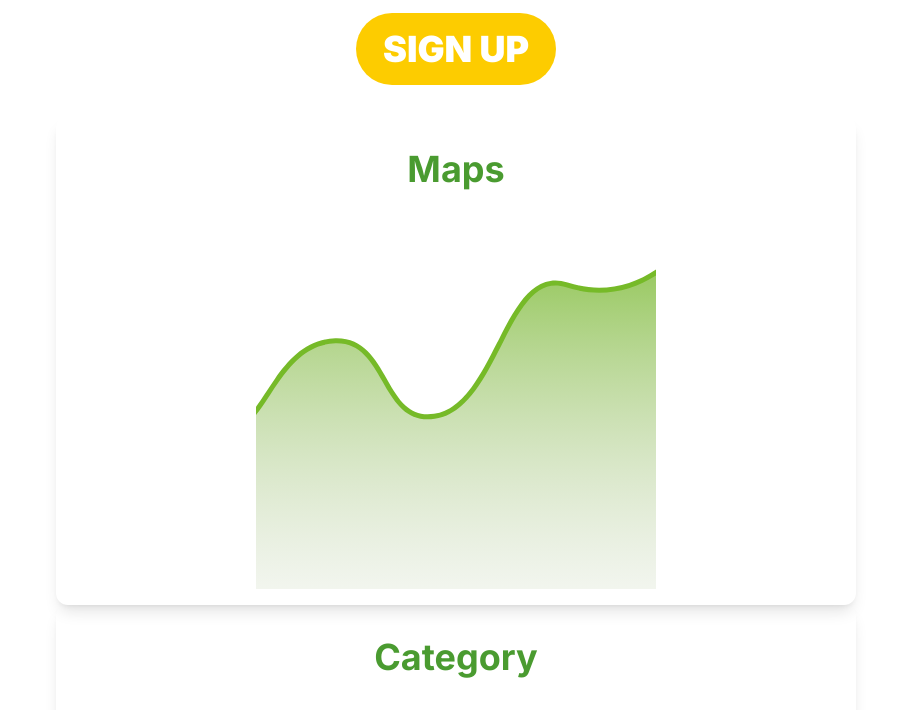
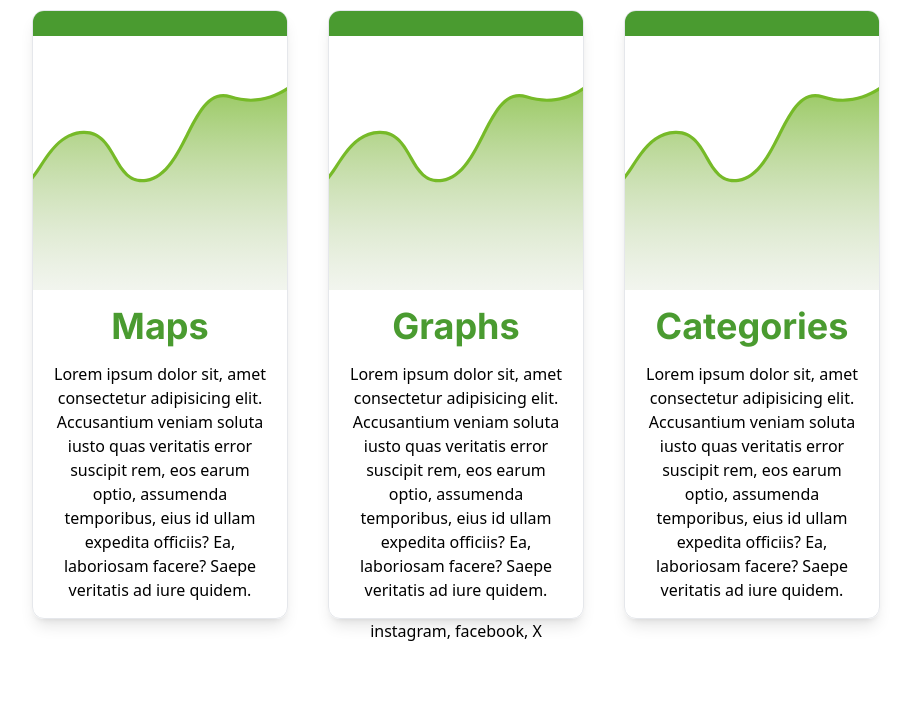
Before and after one commit to energized36/1800_202410_DTC08, a plain HTML site: page index.html in a window 1280 px wide. Shown: the part 865-1575 px from the top of the page, without its empty margins (184-1095 px from the left). Drawn offline with nearby package versions, Linux system fonts and the light colour scheme; a script that the page names is missing.

Commit message:
Update landing page

```diff
--- a/index.html
+++ b/index.html
@@ -53,44 +53,51 @@
             <a href="login.html" class="bg-green-main hover:bg-green-sub text-white font-inter text-2xl p-2 font-black w-32 rounded-full ml-6 text-center">LOG IN</a>
           </div>
         </div>
-        <div class="z-50 relative my-auto flex flex-col items-center md:flex-row w-full md:justify-end md:hidden bg-white" id="dropdown">
+        <div class="z-50 relative my-auto flex flex-col items-center md:flex-row w-full md:justify-end md:hidden bg-white pl-4" id="dropdown">
           <a href="#" class="hover:bg-green-accent hover:bg-opacity-25 align-middle text-3xl font-inter text-green-main font-bold w-full">About</a>
           <a href="#" class="hover:bg-green-accent hover:bg-opacity-25 align-middle text-3xl font-inter text-green-main font-bold w-full">Contact</a>
           <a href="login.html" class="hover:bg-green-accent hover:bg-opacity-25 text-3xl font-inter text-green-main font-bold w-full">Log In</a>
         </div>
     </nav>
 
-    <main class="flex flex-col justify-center items-center mt-20">
+    <main class="flex flex-col justify-center items-center my-20">
       <div class="flex flex-col justify-center md:w-[700px] mx-auto md:mt-32 p-8 rounded-3xl">
-        <img class="m-auto w-[70%]" src="/images/undraw_receipt_re_fre3.svg" />
-        <h1 class="text-2xl font-black font-inter my-auto mb-2 text-green-main md:text-center md:text-6xl">Expense Tracking Made Simple.</h1>
-        <p class="md:text-center">
-          Lorem, ipsum dolor sit amet consectetur adipisicing elit. Minima vitae quae sed architecto, dicta non itaque doloribus! Repudiandae tempore molestiae odit nihil consequatur soluta, aliquam libero iure provident, nulla excepturi perspiciatis
-          reprehenderit error neque officia!
-        </p>
-        <a href="login.html" class="bg-gold-main font-inter text-2xl text-center text-white font-black rounded-full w-[150px] mt-4 mx-auto p-2 md:w-[200px] md:text-4xl md:p-4">SIGN UP</a>
-      </div>
-
-      <div class="rounded-xl shadow-lg w-4/5 max-w-[800px] h-auto p-4">
-        <p class="font-inter text-green-main font-bold text-center text-4xl mt-4">Maps</p>
-        <div class="overflow-hidden rounded-xl w-fullf flex justify-center">
-          <img src="images\Graph.svg" alt="" />
+        <img class="m-auto w-[60%]" src="/images/undraw_receipt_re_fre3.svg" />
+        <div class="flex flex-col p-[25px]">
+          <h1 class="text-2xl font-black font-inter my-auto mb-2 text-green-main text-center text-4xl">Expense Tracking Made Simple.</h1>
+          <p class="text-center">
+            Lorem, ipsum dolor sit amet consectetur adipisicing elit. Minima vitae quae sed architecto, dicta non itaque doloribus! Repudiandae tempore molestiae odit nihil consequatur soluta, aliquam libero iure provident, nulla excepturi perspiciatis
+            reprehenderit error neque officia!
+          </p>
+          <a href="login.html" class="bg-gold-main font-inter text-xl text-center text-white font-black rounded-full mt-4 mx-auto p-3 shadow-md">SIGN UP</a>
         </div>
       </div>
 
-      <div class="rounded-xl shadow-lg w-4/5 max-w-[800px] h-auto p-4">
-        <p class="font-inter text-green-main font-bold text-center text-4xl mt-4">Category</p>
-        <div class="overflow-hidden rounded-xl w-fullf flex justify-center">
-          <img src="images\Graph.svg" alt="" />
-        </div>
+      <div class="gap-10 flex flex-col md:flex-row items-center md:justify-center">
+          <div class="rounded-xl border shadow-lg h-fit flex-col overflow-hidden rounded-xl text-center flex justify-center items-center w-2/3 md:w-1/5 ">
+            <div class="w-full h-[25px] bg-green-accent"></div>
+            <img src="images\Graph.svg" alt="" class="object-contain" />
+            <p class="font-inter text-green-main font-bold text-center text-4xl mt-4">Maps</p>
+            <p class="p-4">Lorem ipsum dolor sit, amet consectetur adipisicing elit. Accusantium veniam soluta iusto quas veritatis error suscipit rem, eos earum optio, assumenda temporibus, eius id ullam expedita officiis? Ea, laboriosam facere? Saepe veritatis ad iure quidem.</p>
+          </div>
+          <div class="rounded-xl border shadow-lg h-fit flex-col overflow-hidden rounded-xl text-center flex justify-center items-center w-2/3 md:w-1/5 ">
+            <div class="w-full h-[25px] bg-green-accent"></div>
+            <img src="images\Graph.svg" alt="" class="object-contain" />
+            <p class="font-inter text-green-main font-bold text-center text-4xl mt-4">Graphs</p>
+            <p class="p-4">Lorem ipsum dolor sit, amet consectetur adipisicing elit. Accusantium veniam soluta iusto quas veritatis error suscipit rem, eos earum optio, assumenda temporibus, eius id ullam expedita officiis? Ea, laboriosam facere? Saepe veritatis ad iure quidem.</p>
+          </div>
+          <div class="rounded-xl border shadow-lg h-fit flex-col overflow-hidden rounded-xl text-center flex justify-center items-center w-2/3 md:w-1/5 ">
+            <div class="w-full h-[25px] bg-green-accent"></div>
+            <img src="images\Graph.svg" alt="" class="object-contain" />
+            <p class="font-inter text-green-main font-bold text-center text-4xl mt-4">Categories</p>
+            <p class="p-4">Lorem ipsum dolor sit, amet consectetur adipisicing elit. Accusantium veniam soluta iusto quas veritatis error suscipit rem, eos earum optio, assumenda temporibus, eius id ullam expedita officiis? Ea, laboriosam facere? Saepe veritatis ad iure quidem.</p>
+          </div>
       </div>
 
-      <div class="rounded-xl shadow-lg w-4/5 max-w-[800px] h-auto p-4">
-        <p class="font-inter text-green-main font-bold text-center text-4xl mt-4">Data View</p>
-        <div class="overflow-hidden rounded-xl w-fullf flex justify-center">
-          <img src="images\Graph.svg" alt="" />
-        </div>
-      </div>
+      <footer>
+        <div>instagram, facebook, X</div>
+      </footer>
+
     </main>
   </body>
 </html>
```
